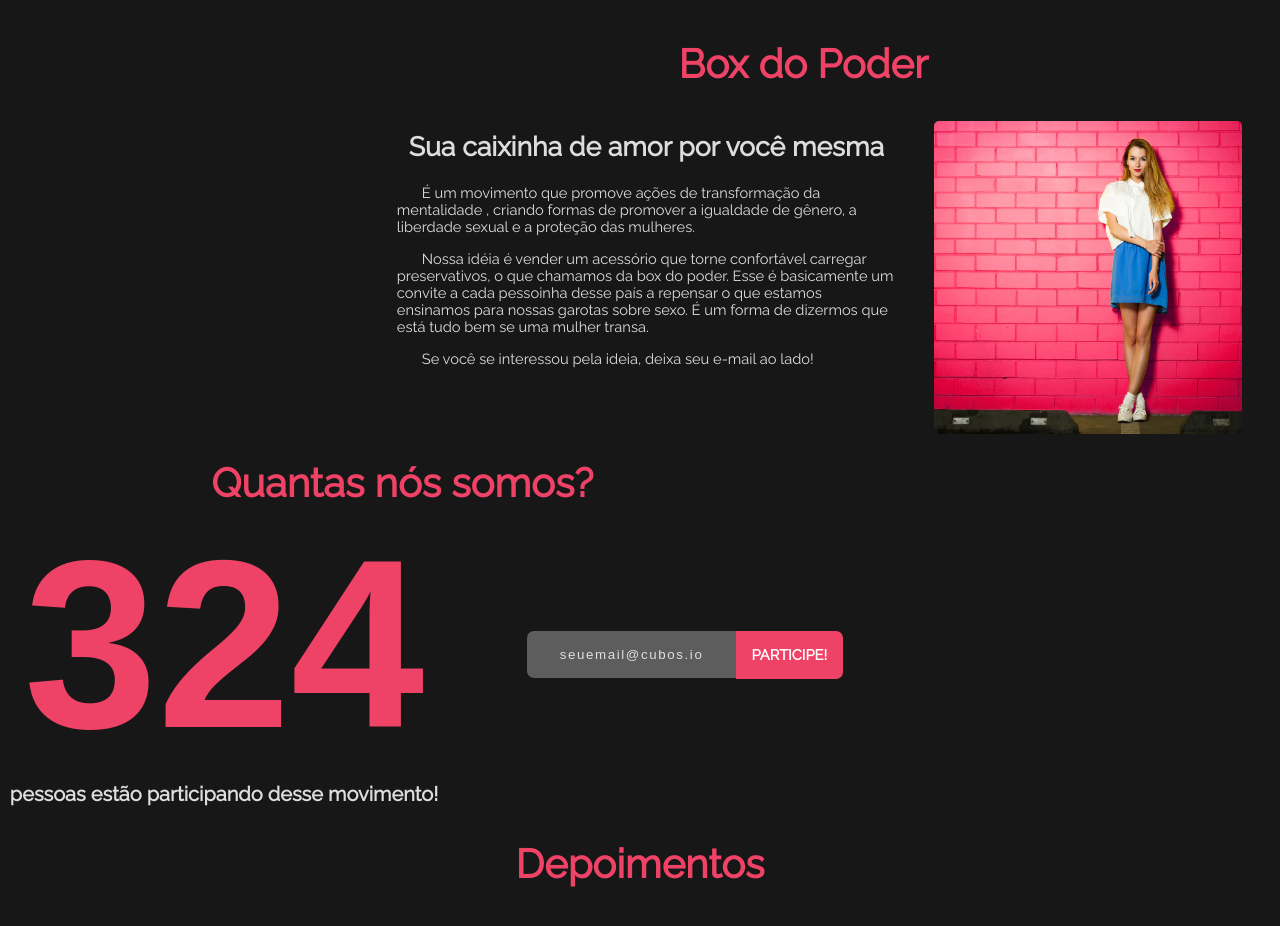
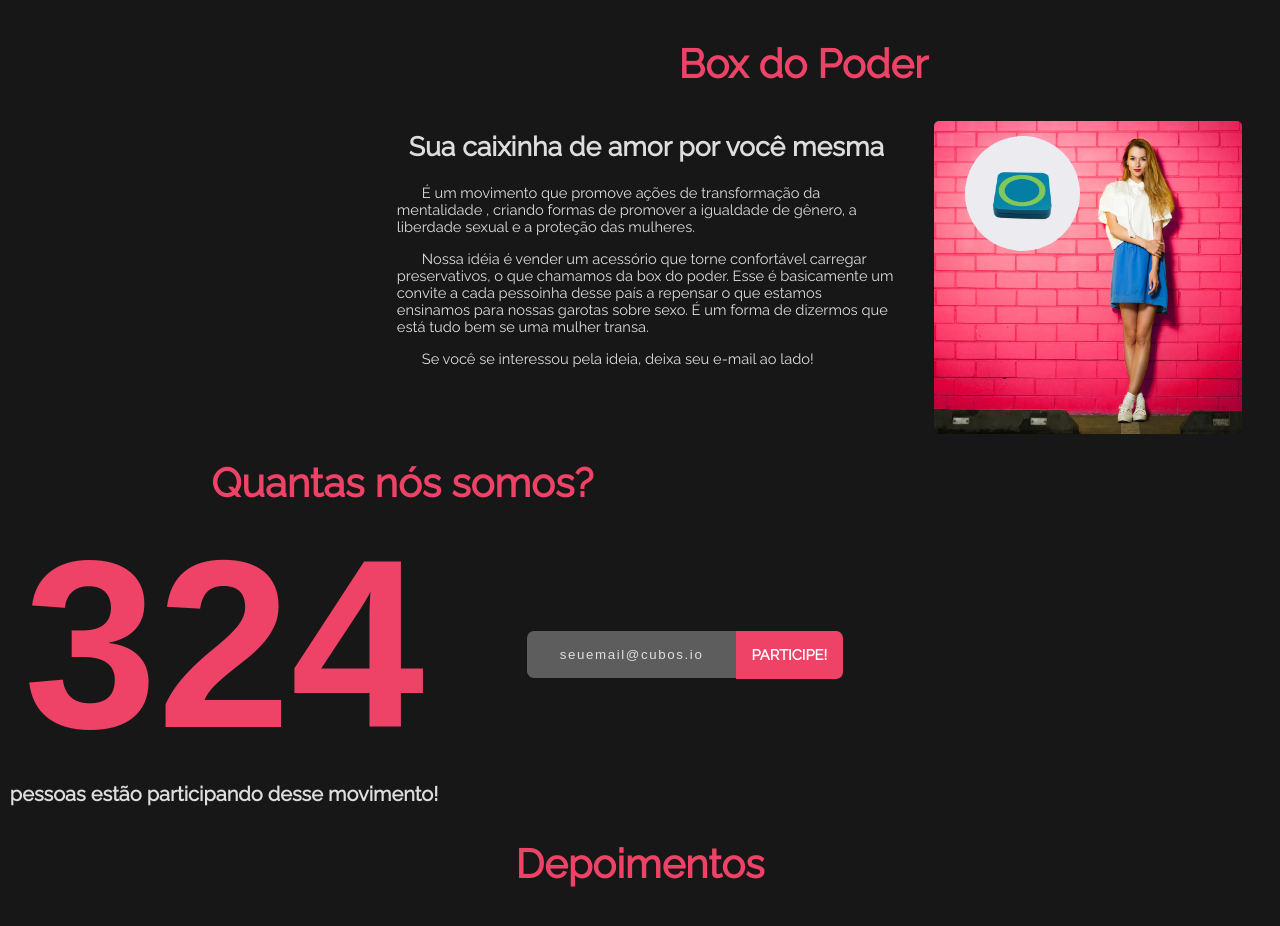
Before and after one commit to larissavarjao/mulherestambemfazemamor, a plain HTML site: page index.html in a window 1280 px wide. Shown: the part 1360-2286 px from the top of the page. Drawn offline with nearby package versions, Linux system fonts and the light colour scheme; a web font is replaced by a local one.

Commit message:
Add files via upload

```diff
--- a/css/estilo.css
+++ b/css/estilo.css
@@ -443,6 +443,14 @@ fieldset {
 img#box-imagem {
     width: 80%;
     border-radius: 5px;
+}
+
+img#box-camisinha-imagem {
+    position: absolute;
+    width: 30%;
+    right: 52%;
+    top: 5%;
+    border-radius: 500px;
 }
 
 .texto-solucao {
--- a/index.html
+++ b/index.html
@@ -75,6 +75,7 @@
                 </div>
 
                 <div class="email-solucao">
+                    <img src="img/box.webp" id="box-camisinha-imagem">
                     <img src="img/box-do-poder.png" alt="box-do-poder" id="box-imagem">
                 </div>
             </div>
```
Also changed, not shown: img/box.webp (added).
